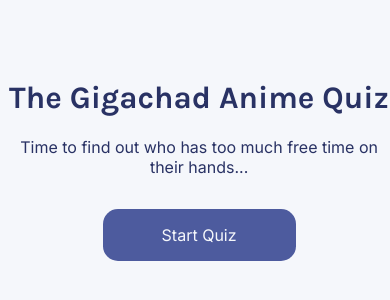
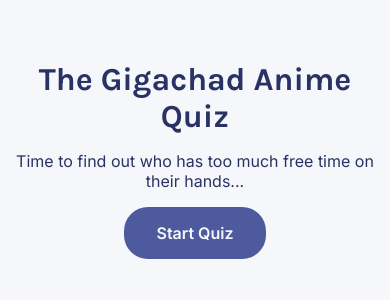
Before and after one commit to IanLuong/anime-quiz, a React (Create React App) app: page / in a window 390 px wide. Shown: the part 262-562 px from the top of the page. Built offline with nearby package versions, Linux system fonts and the light colour scheme.

Commit message:
Refactor css for mobile

```diff
--- a/src/components/Answer.js
+++ b/src/components/Answer.js
@@ -19,7 +19,7 @@ export default function Answer(props) {
 
   return (
     <button
-      className={`question--choice${props.finished ? "--finished" : ""} ${status}`}
+      className={`question--choice ${status}`}
       onClick={!props.finished ? props.selectAnswer : undefined}
     >
       {props.answer}
--- a/src/components/Quiz.js
+++ b/src/components/Quiz.js
@@ -112,9 +112,9 @@ export default function Quiz(props) {
       {finished ?
         <div className="results">
           <h4 className="results--score">You got {score}/{questions.length} correct!</h4>
-          <button className="submit-button results--replay" onClick={startNewGame}>Play again (New Questions)</button>
+          <button className="submit-button system-button" onClick={startNewGame}>Play again (New Questions)</button>
         </div> :
-        <button className="submit-button" onClick={checkAnswers}>Check answers</button>}
+        <button className="submit-button system-button" onClick={checkAnswers}>Check answers</button>}
     </div>
   )
 }
--- a/src/components/Start.js
+++ b/src/components/Start.js
@@ -5,7 +5,7 @@ export default function Start(props) {
     <div className="start-screen">
       <h1 className="start-screen--title">The Gigachad Anime Quiz</h1>
       <p className="start-screen--subtitle">Time to find out who has too much free time on their hands...</p>
-      <button className="start-screen--button" onClick={props.startGame}>Start Quiz</button>
+      <button className="start-screen--button system-button" onClick={props.startGame}>Start Quiz</button>
     </div>
   )
 }
--- a/src/style.css
+++ b/src/style.css
@@ -1,55 +1,66 @@
+/* Universal */
+* {
+    box-sizing: border-box;
+    padding: 0;
+    margin: 0;
+    text-decoration: none;
+    font-family: 'Inter', 'sans-serif';
+}
+
 body {
     background: #F5F7FB;
 }
 
-.container {
+#root {
     display: flex;
-  height: 98vh;
-  width: 98vw;
-  justify-content: center;
-  align-items: center;
+    min-height: 100vh;
+    flex-direction: column;
+    justify-content: flex-start;
 }
 
-.start-screen {
-  width: 550px;
-  height: 550px;
-  text-align: center;
-  display: flex;
-  flex-direction: column;
-  justify-content: center;
-  align-items: center;
+.container {
+    margin: auto;
 }
 
+hr {
+    height: 1px;
+    border: 1px solid #DBDEF0;
+}
+
+/* Typography */
+
 .start-screen--title {
-  color: #293264;
     font-family: 'Karla';
-  font-style: normal;
     font-weight: 700;
-  font-size: 31.25px;
+    font-size: 2rem;
+    margin: .5em;
 }
 
 .start-screen--subtitle {
-  font-family: 'Inter';
-  font-style: normal;
-  font-weight: 400;
-  font-size: 16px;
-  color: #293264;
-  margin-top: 0;
+    font-size: 1rem;
+}
+/* Buttons */
+
+.system-button {
+    background: #4D5B9E;
+    color: #F5F7FB;
+    border-radius: 1.5em;
+    border: none;
+    font-weight: 600;
+    margin: 1em;
 }
 
 .start-screen--button {
-  background: #4D5B9E;
-  border-radius: 15px;
-  width: 193px;
-  height: 52px;
-  font-family: 'Inter';
-  font-weight: 500;
-  font-size: 16px;
+    border-radius: 1.5em;
+    padding: 1em 2em;
+    font-size: 1rem;
 
-  color: #F5F7FB;
-  border: none;
+}
 
-  margin-top: 16px;
+.submit-button {
+    border-radius: 1.5em;
+    padding: .7em;
+    align-self: center;
 }
 
 .start-screen--button:hover, .submit-button:hover, .question--choice:hover {
@@ -57,72 +68,30 @@ body {
     cursor: pointer;
 }
 
-.question--choice:hover {
-  background: #D6DBF5;
-}
-
 .start-screen--button:active, .submit-button:active {
     background-color: #3e8e41;
     transform: translateY(2px);
+}
+
+/* Choices */
+
+.question--choice {
+    font-size: .8rem;
+    color: #293264;
+    border: 1px solid #4D5B9E;
+    border-radius: 1em;
+    padding: .5em;
+}
+
+.question--choice:hover {
+    background: #D6DBF5;
 }
 
 .question--choice:active {
     transform: translateY(2px);
 }
 
-.question--choices {
-  display: flex;
-  gap: 8px;
-}
-
-.question--prompt {
-  font-family: 'Karla';
-  font-style: normal;
-  font-weight: 700;
-  font-size: 16px;
-  line-height: 19px;
-  /* identical to box height */
-
-
-  color: #293264;
-}
-
-.question--choice, .question--choice--finished {
-  font-family: 'Inter';
-  font-style: normal;
-  font-weight: 500;
-  font-size: 10.24px;
-  line-height: 12px;
-  /* identical to box height */
-
-  text-align: center;
-
-  color: #293264;
-  height: 20.65px;
-  border: 0.794239px solid #4D5B9E;
-  box-sizing: border-box;
-  border-radius: 7.94239px;
-}
-
-.form {
-  display: flex;
-  flex-direction: column;
-}
-
-.submit-button {
-  background: #4D5B9E;
-  border-radius: 10px;
-  width: 120px;
-  height: 35px;
-  font-family: 'Inter';
-  font-style: normal;
-  font-weight: 600;
-  text-align: center;
-  border: none;
-  color: #F5F7FB;
-  align-self: center;
-  margin-top: 8px;
-}
+/* Choices modifiers */
 
 .selected {
     background: #D6DBF5;
@@ -139,29 +108,51 @@ body {
 .unchosen {
     opacity: 0.5;
 }
+/* Start Screen */
 
-hr {
-  border: 1px solid #DBDEF0;
+.start-screen {
+    text-align: center;
+    display: flex;
+    flex-direction: column;
+    align-items: center;
+    justify-content: center;
+    color: #293264;
+}
+
+/* Quiz */
+
+.question {
+    display: flex;
+    flex-direction: column;
+    align-items: flex-start;
+}
+
+.question--choices {
+    display: flex;
+    gap: .8em;
+}
+
+.question--prompt {
+    font-family: 'Karla';
+    font-size: 1.2rem;
+    margin: .3em 0;
+}
+
+.form {
+    display: flex;
+    flex-direction: column;
+    color: #293264;
+    margin: 1em
 }
 
 .results {
     display: flex;
-  justify-content: center;
+    justify-content: space-between;
+    align-items: center;
 }
 
 .results--score {
-  font-size: 28px;
-  font-family: 'Inter';
-  font-style: normal;
+    font-size: 1.5rem;
     font-weight: 700;
-  line-height: 15px;
     text-align: center;
-
-  color: #293264;
-
-  margin-left: auto;
 }
-
-.results--replay {
-  margin-left: auto;
-}
```
Lines whose indentation alone changed are shown as unchanged.
